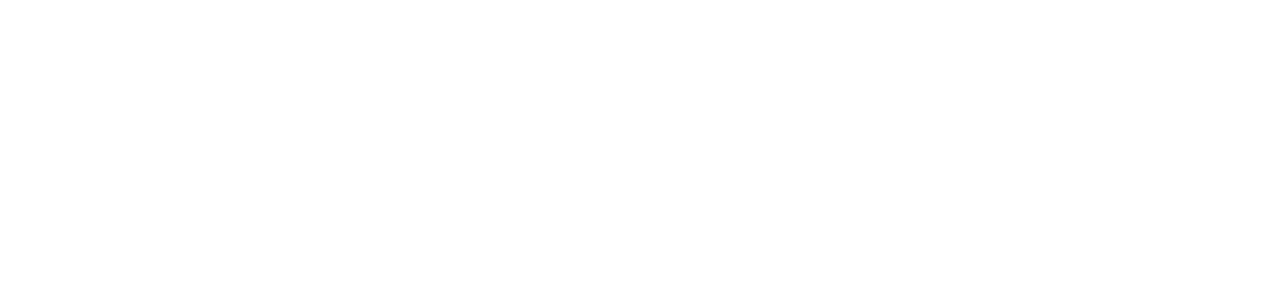
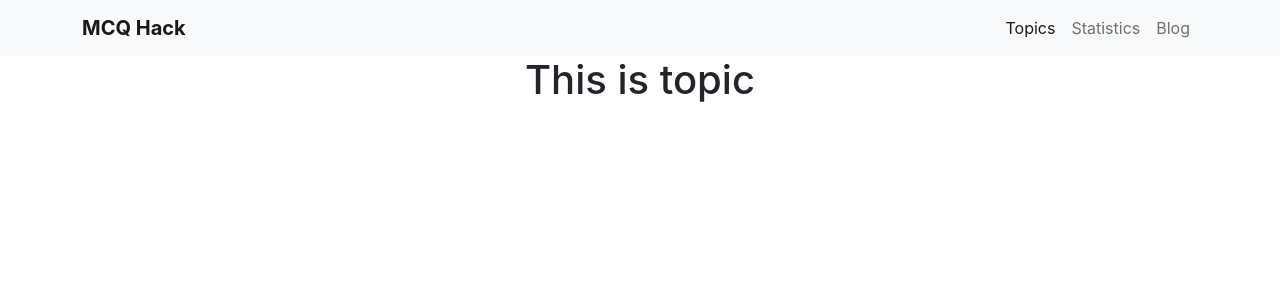
Before and after one commit to Abdur-Rahman-Apu/MCQ-hack, a React (Create React App) app: page / in a window 1280 px wide. Shown: the top 300 px of the page. Built offline with nearby package versions, Linux system fonts and the light colour scheme.

Commit message:
navbar is added

```diff
--- a/public/index.html
+++ b/public/index.html
@@ -26,7 +26,7 @@
       work correctly both with client-side routing and a non-root public URL.
       Learn how to configure a non-root public URL by running `npm run build`.
     -->
-  <title>React App</title>
+  <title>MCQ hack</title>
 </head>
 
 <body>
--- a/src/Components/Headers/Headers.js
+++ b/src/Components/Headers/Headers.js
@@ -0,0 +1,37 @@
+import React from 'react';
+import './Headers.css';
+import { Link } from 'react-router-dom';
+
+const Headers = () => {
+    return (
+        <div>
+            <nav className="navbar navbar-expand-lg bg-light">
+                <div className="container">
+                    <Link className="navbar-brand fw-bold" to='\'>MCQ Hack</Link>
+                    <button className="navbar-toggler" type="button" data-bs-toggle="collapse" data-bs-target="#navbarSupportedContent" aria-controls="navbarSupportedContent" aria-expanded="false" aria-label="Toggle navigation">
+                        <span className="navbar-toggler-icon"></span>
+                    </button>
+                    <div className="collapse navbar-collapse" id="navbarSupportedContent">
+                        <ul className="navbar-nav ms-auto mb-2 mb-lg-0">
+
+                            <li className="nav-item">
+                                <Link className="nav-link active" aria-current="page" to="/topics">Topics</Link>
+                            </li>
+
+                            <li className="nav-item">
+                                <Link className="nav-link" to="/statistics">Statistics</Link>
+                            </li>
+
+                            <li className="nav-item">
+                                <Link className="nav-link" to="/blog">Blog</Link>
+                            </li>
+                        </ul>
+
+                    </div>
+                </div>
+            </nav>
+        </div>
+    );
+};
+
+export default Headers;
--- /dev/null
+++ b/src/Components/Topics/Topics.js
@@ -0,0 +1,11 @@
+import React from 'react';
+
+const Topics = () => {
+    return (
+        <div>
+            <h1>This is topic</h1>
+        </div>
+    );
+};
+
+export default Topics;
--- /dev/null
+++ b/src/layouts/Main.js
@@ -0,0 +1,14 @@
+import React from 'react';
+import { Outlet } from 'react-router-dom';
+import Headers from '../Components/Headers/Headers';
+
+const Main = () => {
+    return (
+        <div>
+            <Headers></Headers>
+            <Outlet></Outlet>
+        </div>
+    );
+};
+
+export default Main;
```
Also changed, not shown: src/App.js (+17 -2 lines).
